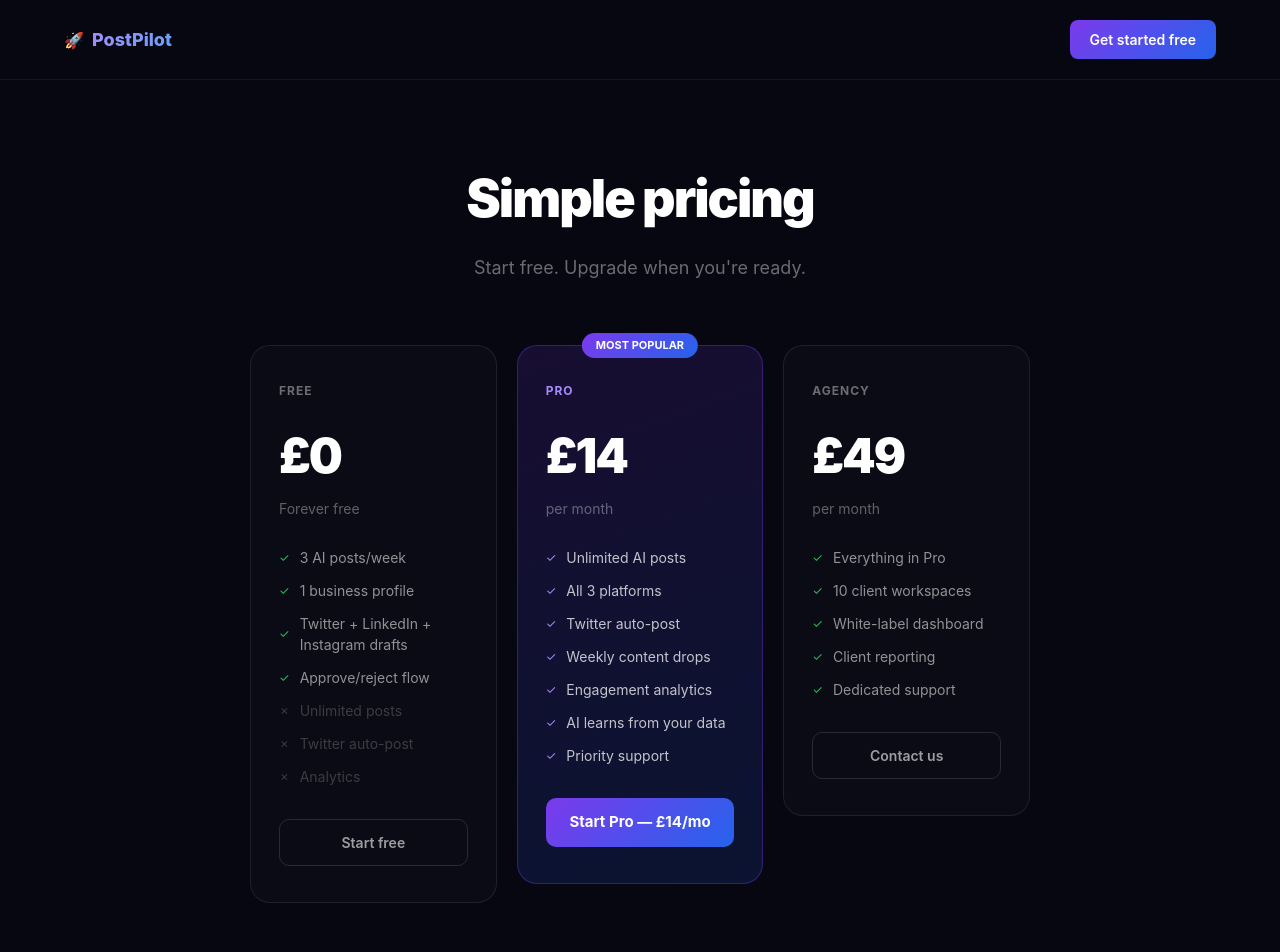
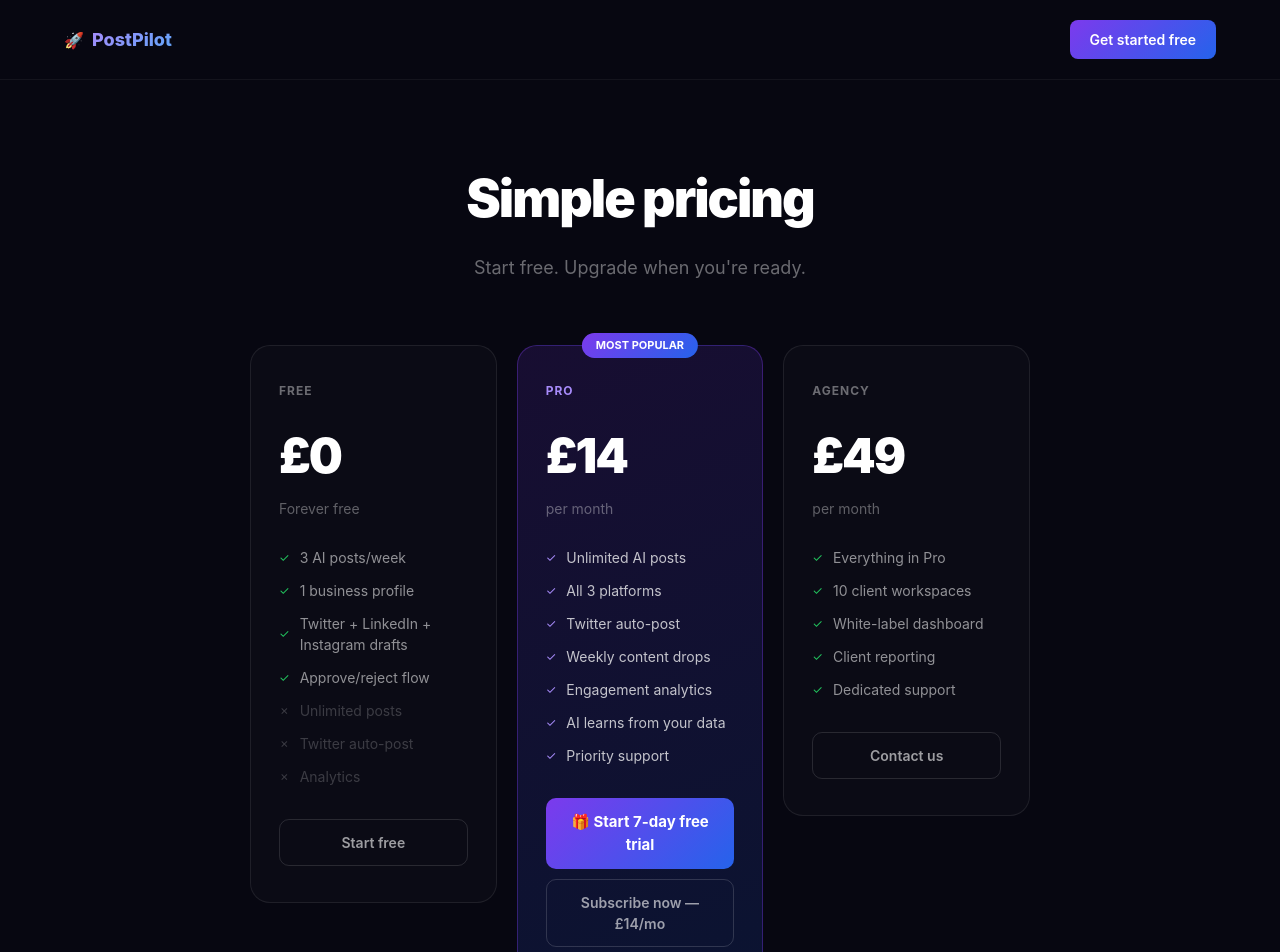
Before and after one commit to yogi05-hash/postpilot, a Next.js app: page /pricing in a window 1280 px wide. Shown: the top 952 px of the page. Built offline with nearby package versions, Linux system fonts and the light colour scheme; no server answers.

Commit message:
Pricing: two separate buttons — Start Free Trial + Subscribe Now

```diff
--- a/app/api/stripe/checkout/route.ts
+++ b/app/api/stripe/checkout/route.ts
@@ -28,6 +28,8 @@
 
 export async function POST(req: NextRequest) {
   try {
+    const body = await req.json().catch(() => ({}))
+    const withTrial = body.trial !== false // default true, pass trial:false to skip
     const supabase = await createClient()
     const { data: { user } } = await supabase.auth.getUser()
     if (!user) return NextResponse.json({ error: 'Not authenticated' }, { status: 401 })
@@ -56,7 +58,7 @@
     params.append('payment_method_types[0]', 'card')
     params.append('line_items[0][price]', 'price_1TAUybA2q8UNYVztyjGr7Ey1')
     params.append('line_items[0][quantity]', '1')
-    params.append('subscription_data[trial_period_days]', '7')
+    if (withTrial) params.append('subscription_data[trial_period_days]', '7')
     params.append('success_url', `${origin}/dashboard?upgraded=true`)
     params.append('cancel_url', `${origin}/pricing`)
     params.append('metadata[supabase_user_id]', user.id)
--- a/app/pricing/page.tsx
+++ b/app/pricing/page.tsx
@@ -5,18 +5,22 @@
 import { useRouter } from 'next/navigation'
 
 export default function Pricing() {
-  const [loading, setLoading] = useState(false)
+  const [loading, setLoading] = useState<null | 'trial' | 'now'>(null)
   const supabase = createClient()
   const router = useRouter()
 
-  const handleUpgrade = async () => {
-    setLoading(true)
+  const handleUpgrade = async (withTrial: boolean) => {
+    setLoading(withTrial ? 'trial' : 'now')
     const { data: { user } } = await supabase.auth.getUser()
     if (!user) { router.push('/signup?redirect=pricing'); return }
-    const res = await fetch('/api/stripe/checkout', { method: 'POST' })
+    const res = await fetch('/api/stripe/checkout', {
+      method: 'POST',
+      headers: { 'Content-Type': 'application/json' },
+      body: JSON.stringify({ trial: withTrial }),
+    })
     const { url } = await res.json()
     if (url) window.location.href = url
-    else setLoading(false)
+    else setLoading(null)
   }
 
   return (
@@ -61,10 +65,15 @@
                 <li key={f} style={{ fontSize: '14px', color: 'rgba(255,255,255,0.75)', display: 'flex', gap: '10px', alignItems: 'center' }}><span style={{ color: '#a78bfa', fontSize: '12px' }}>✓</span>{f}</li>
               ))}
             </ul>
-            <button onClick={handleUpgrade} disabled={loading}
-              style={{ display: 'block', width: '100%', background: 'linear-gradient(135deg,#7c3aed,#2563eb)', color: '#fff', border: 'none', padding: '13px', borderRadius: '10px', fontSize: '15px', fontWeight: 700, cursor: loading ? 'not-allowed' : 'pointer', opacity: loading ? 0.7 : 1 }}>
-              {loading ? 'Loading...' : 'Start Pro — £14/mo'}
+            <button onClick={() => handleUpgrade(true)} disabled={!!loading}
+              style={{ display: 'block', width: '100%', background: 'linear-gradient(135deg,#7c3aed,#2563eb)', color: '#fff', border: 'none', padding: '13px', borderRadius: '10px', fontSize: '15px', fontWeight: 700, cursor: loading ? 'not-allowed' : 'pointer', opacity: loading ? 0.7 : 1, marginBottom: '10px' }}>
+              {loading === 'trial' ? 'Loading...' : '🎁 Start 7-day free trial'}
             </button>
+            <button onClick={() => handleUpgrade(false)} disabled={!!loading}
+              style={{ display: 'block', width: '100%', background: 'transparent', color: 'rgba(255,255,255,0.6)', border: '1px solid rgba(255,255,255,0.15)', padding: '12px', borderRadius: '10px', fontSize: '14px', fontWeight: 600, cursor: loading ? 'not-allowed' : 'pointer', opacity: loading ? 0.7 : 1 }}>
+              {loading === 'now' ? 'Loading...' : 'Subscribe now — £14/mo'}
+            </button>
+            <p style={{ fontSize: '11px', color: 'rgba(255,255,255,0.25)', textAlign: 'center', marginTop: '10px' }}>No contracts. Cancel anytime.</p>
           </div>
 
           {/* Agency */}
```
